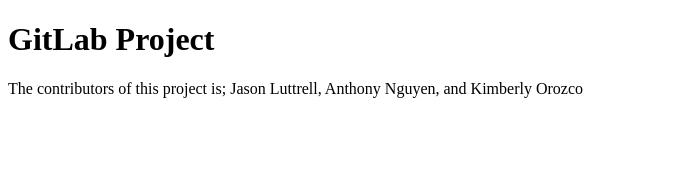
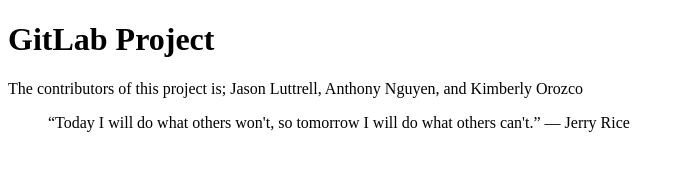
Before and after one commit to Aquinastine/GitLab, a plain HTML site: page index.html in a window 1280 px wide. Shown: the whole page, without its empty margins (0-685 px from the left). Drawn offline with Linux system fonts and the light colour scheme.

Commit message:
NGUYEN: edited index.html (h1 was already present, blockquote added), styles page created

```diff
--- a/index.html
+++ b/index.html
@@ -7,6 +7,15 @@
 <body>
     <h1> GitLab Project </h1>
     The contributors of this project is; Jason Luttrell, Anthony Nguyen, and Kimberly Orozco
+
+    <blockquote>
+
+        “Today I will do what others won't, so tomorrow I will do what others can't.”
+        ― Jerry Rice
+
+    </blockquote>
+
+
 </body>
 
 
```
Also changed, not shown: style.css (added).
